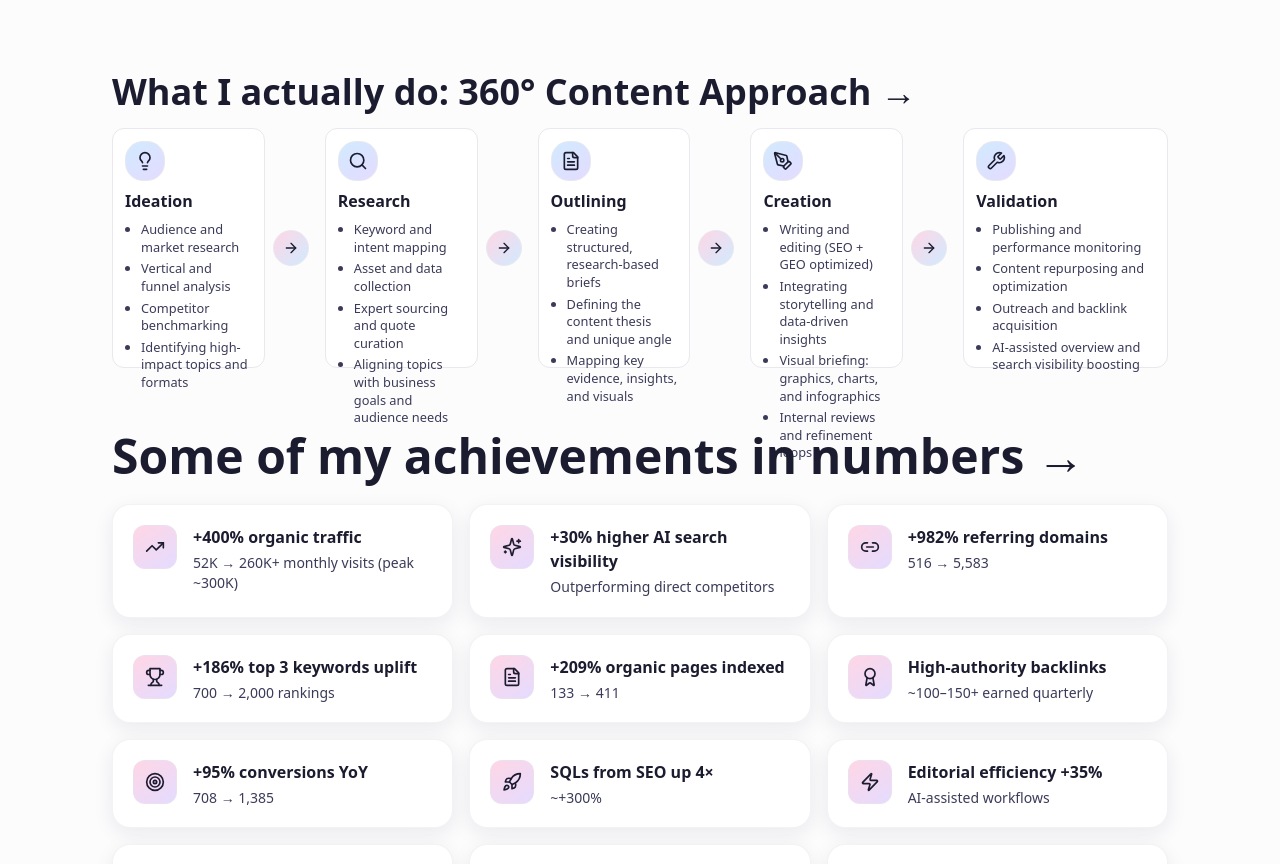
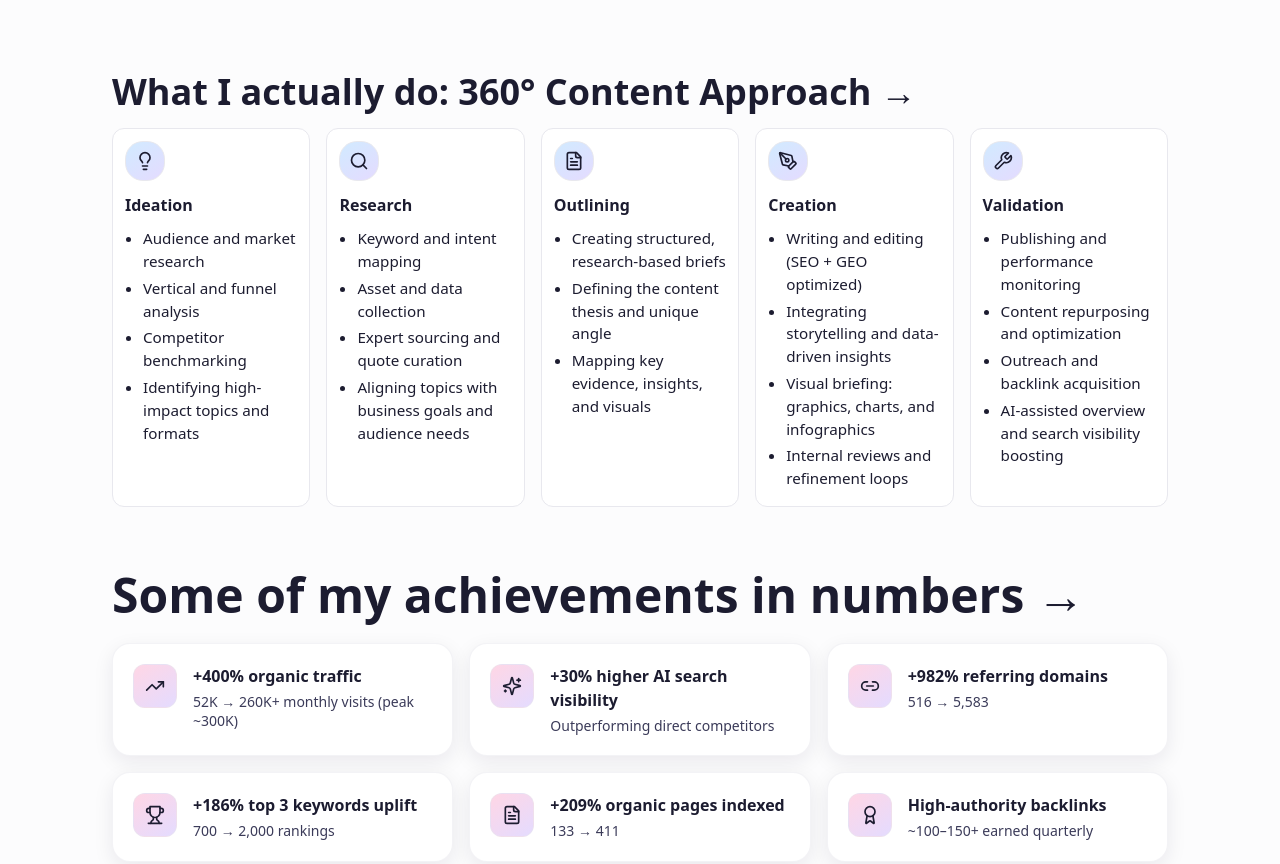
Before and after one commit to gosia-szaniawska/gosia-szaniawska-portfolio-c2155801, a React (Vite) app: page / in a window 1280 px wide. Shown: the part 1200-2064 px from the top of the page. Built offline with nearby package versions, Linux system fonts and the light colour scheme; the HTML template or start-up script is replaced by a standard one.

Commit message:
Refactor: Update content approach card styling

```diff
--- a/src/components/ApproachSection.tsx
+++ b/src/components/ApproachSection.tsx
@@ -54,23 +54,22 @@ const ApproachSection = () => {
   ];
 
   return (
-    <section className="mb-12 lg:mb-16" aria-labelledby="approach-title">
+    <section className="approach mb-12 lg:mb-16" aria-labelledby="approach-title">
       <h2 id="approach-title" className="text-2xl sm:text-3xl lg:text-4xl mb-4">
         What I actually do: 360° Content Approach →
       </h2>
-      <div className="flex items-center justify-between gap-2">
+      <div className="approach-grid">
         {phases.map((phase, index) => {
           const Icon = phase.icon;
-          const isLast = index === phases.length - 1;
           return (
-            <div key={index} className="flex items-center flex-1">
             <article
-                className="bg-card border border-border rounded-xl p-3 shadow-elegant w-full h-[240px] flex flex-col"
+              key={index}
+              className="phase bg-card border border-border rounded-xl p-3 shadow-elegant"
               role="listitem"
               aria-labelledby={`phase-${index}`}
             >
               <div
-                  className="w-10 h-10 rounded-lg grid place-items-center mb-2 border border-border flex-shrink-0"
+                className="phase-icon w-10 h-10 rounded-lg grid place-items-center mb-2 border border-border flex-shrink-0"
                 style={{
                   background:
                     "linear-gradient(145deg, hsl(var(--pastel-blue)), hsl(var(--pastel-violet)))",
@@ -79,34 +78,66 @@ const ApproachSection = () => {
               >
                 <Icon className="w-5 h-5" />
               </div>
-                <h3 id={`phase-${index}`} className="font-bold text-base mb-2 flex-shrink-0">
+              <h3 id={`phase-${index}`} className="phase-title font-bold text-base">
                 {phase.title}
               </h3>
-                <ul className="space-y-1 text-muted-foreground text-[0.8rem] pl-4 list-disc">
+              <ul className="phase-list list-disc">
                 {phase.items.map((item, itemIndex) => (
-                    <li key={itemIndex} className="leading-snug">{item}</li>
+                  <li key={itemIndex}>{item}</li>
                 ))}
               </ul>
             </article>
-
-              {!isLast && (
-                <div className="flex justify-center items-center px-2 flex-shrink-0">
-                  <div
-                    className="w-9 h-9 rounded-full grid place-items-center border border-border"
-                    style={{
-                      background:
-                        "linear-gradient(135deg, hsl(var(--pastel-pink)), hsl(var(--pastel-blue)))",
-                    }}
-                    aria-hidden="true"
-                  >
-                    <ArrowRight className="w-4 h-4" />
-                  </div>
-                </div>
-              )}
-            </div>
           );
         })}
       </div>
+      <style>{`
+        .approach-grid {
+          display: grid;
+          grid-template-columns: repeat(5, minmax(0, 1fr));
+          gap: clamp(10px, 2vw, 16px);
+          align-items: stretch;
+        }
+
+        .phase {
+          height: 100%;
+          display: flex;
+          flex-direction: column;
+          box-sizing: border-box;
+        }
+
+        .phase * {
+          min-width: 0;
+        }
+
+        .phase-title {
+          margin: 4px 0 6px;
+        }
+
+        .phase-list {
+          margin: 0;
+          padding-left: 18px;
+          font-size: 0.95rem;
+          color: var(--muted-foreground);
+        }
+
+        .phase-list li {
+          margin: 4px 0;
+          overflow-wrap: anywhere;
+          word-break: break-word;
+        }
+
+        @media (max-width: 1100px) {
+          .approach-grid {
+            grid-template-columns: repeat(3, minmax(0, 1fr));
+          }
+        }
+
+        @media (max-width: 720px) {
+          .approach-grid {
+            grid-template-columns: 1fr;
+          }
+        }
+      `}</style>
     </section>
   );
 };
```
Lines whose indentation alone changed are shown as unchanged.
